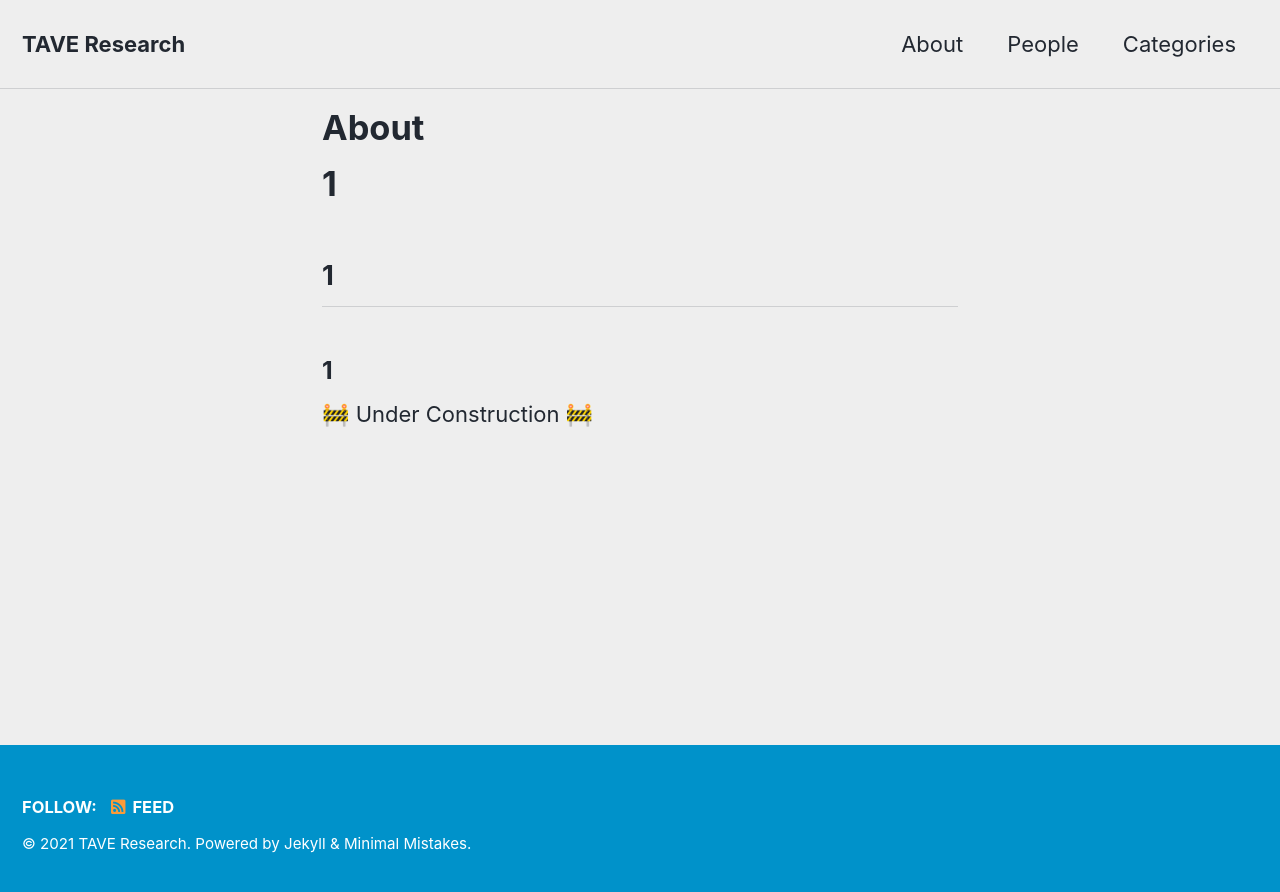
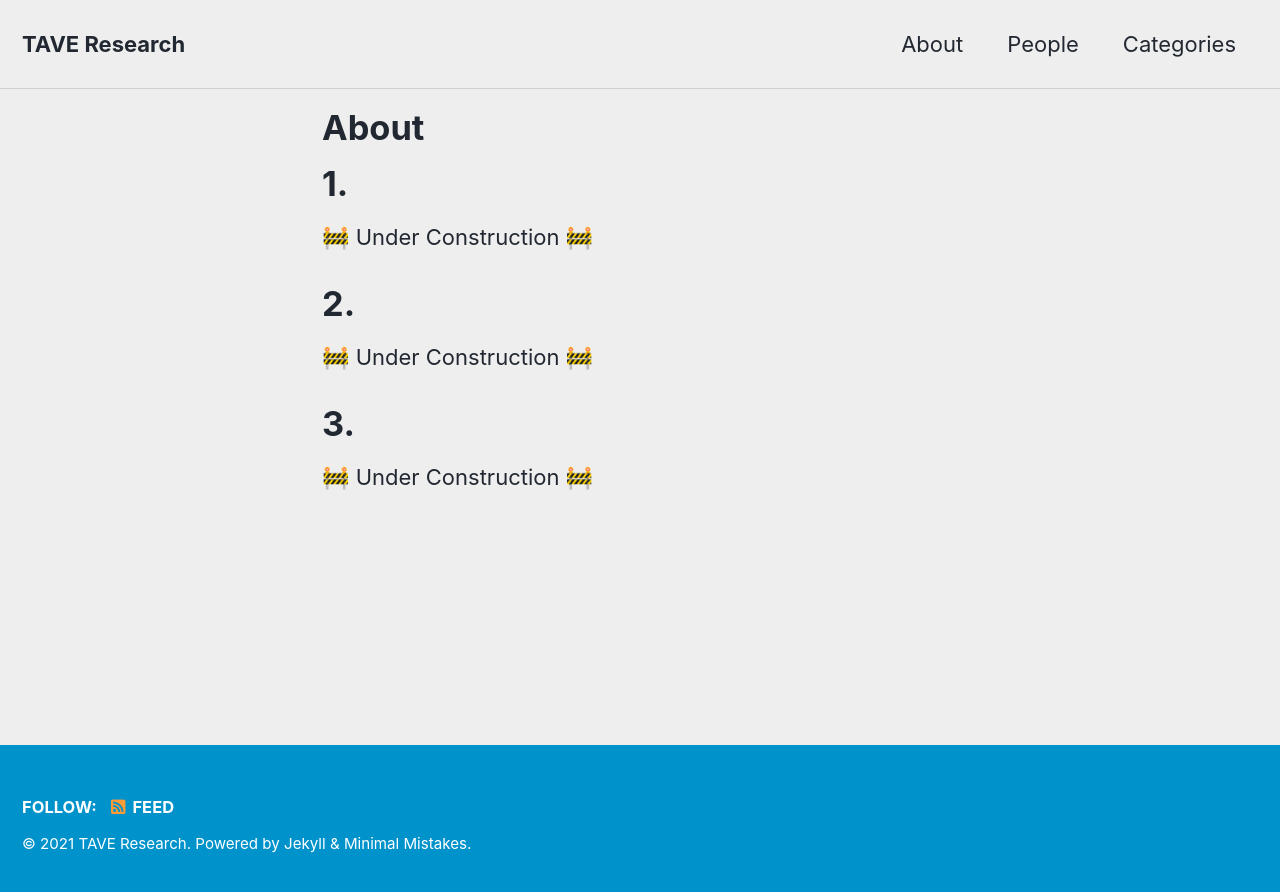
Before and after one commit to TAVEResearch/TAVEResearch.github.io, a Jekyll site: the page built from about.md, in a window 1280 px wide. Shown: the top 892 px of the page. Built offline with Jekyll 4.4.1, drawn with Linux system fonts in a browser that asks for light colours; cached includes are drawn as plain includes.

Commit message:
Update about.md

```diff
--- a/about.md
+++ b/about.md
@@ -4,8 +4,14 @@ title: About
 author_profile: false
 ---
 
-# 1
-## 1
-### 1
+# 1.
 
 🚧 Under Construction 🚧
+
+# 2.
+
+🚧 Under Construction 🚧
+
+# 3.
+
+🚧 Under Construction 🚧
```
